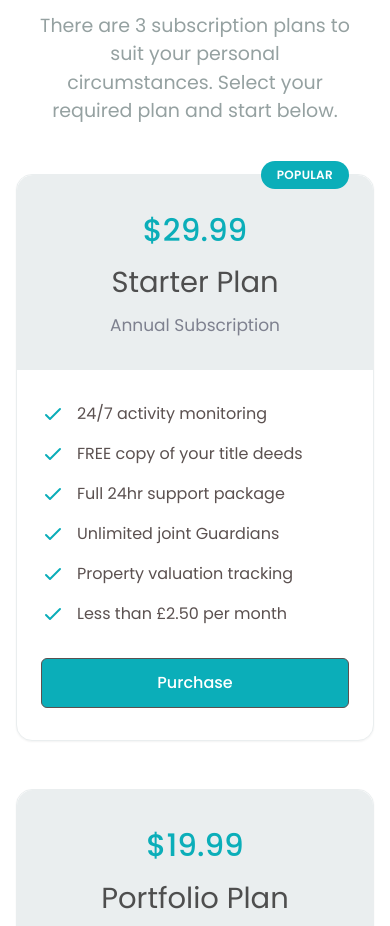
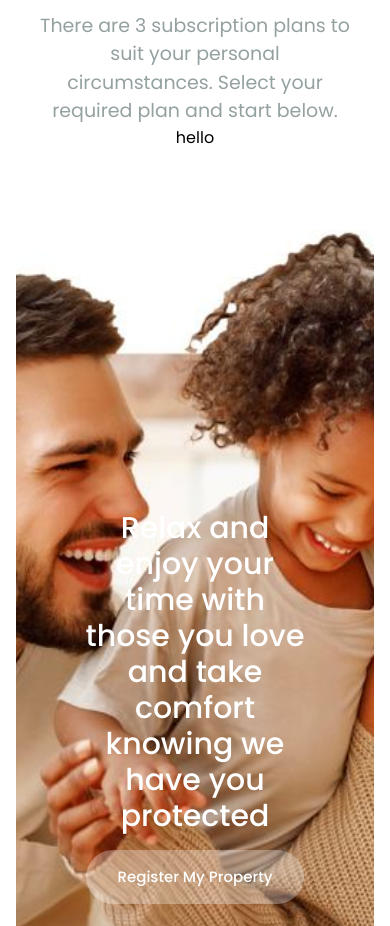
Before and after one commit to haykadamyan/test, a Next.js app: page / in a window 390 px wide. Shown: the part 6682-7608 px from the top of the page. Built offline with nearby package versions, Linux system fonts and the light colour scheme.

Commit message:
swipable initial

```diff
--- a/package.json
+++ b/package.json
@@ -12,7 +12,8 @@
     "classnames": "^2.3.1",
     "next": "12.1.0",
     "react": "17.0.2",
-    "react-dom": "17.0.2"
+    "react-dom": "17.0.2",
+    "swiper": "^8.1.3"
   },
   "devDependencies": {
     "@tailwindcss/forms": "^0.5.0",
--- a/src/components/pricing/index.tsx
+++ b/src/components/pricing/index.tsx
@@ -1,5 +1,8 @@
 import React, { memo } from 'react';
+import { Swiper, SwiperSlide } from 'swiper/react';
 import { CheckIcon } from '@heroicons/react/outline';
+
+import 'swiper/css';
 
 const pricing = {
   tiers: [
@@ -64,7 +67,7 @@ function Pricing() {
           </div>
         </div>
 
-        <div className="mt-12 space-y-12 xl:space-y-0 xl:grid xl:grid-cols-3 xl:gap-x-8">
+        <div className="mt-12 space-y-12 xl:space-y-0 xl:grid xl:grid-cols-3 xl:gap-x-8 xs:hidden">
           {pricing.tiers.map((tier) => (
             <div
               key={tier.title}
@@ -112,6 +115,9 @@ function Pricing() {
             </div>
           ))}
         </div>
+        <div className="sm:hidden md:hidden lg:hidden xl:hidden xs:block text-center">
+          hello
+        </div>
       </div>
     </div>
   );
```
Also changed, not shown: 1 other file (tests, documents, lock files or other folders).
